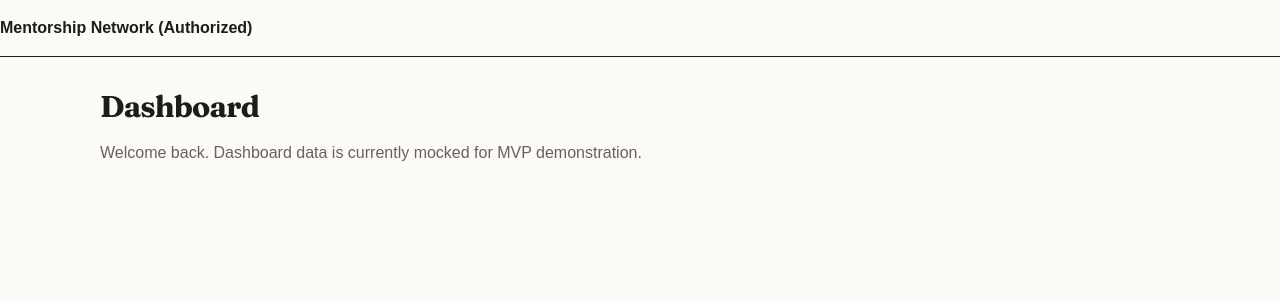
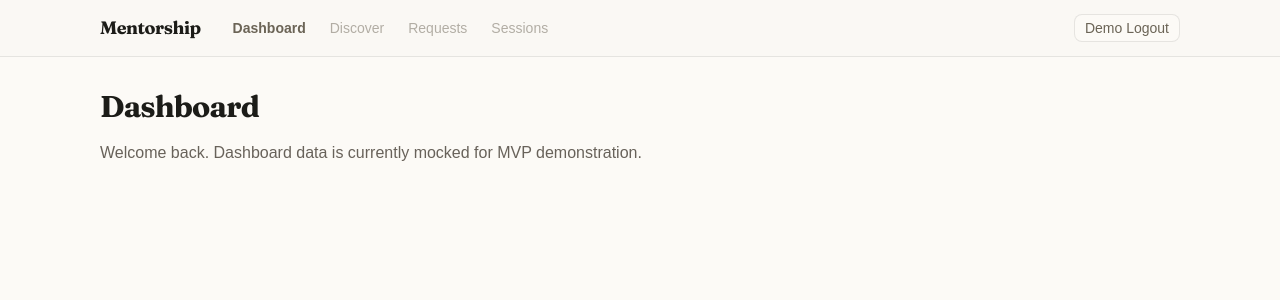
Before and after one commit to bounswe/bounswe2026group5, a React (Vite) app in the folder web/: page /dashboard in a window 1280 px wide. Shown: the top 300 px of the page. Built offline with nearby package versions, Linux system fonts and the light colour scheme; sample sign-in values are in the browser's storage.

Commit message:
feat: add authorized header navigation for logged-in pages

```diff
--- /dev/null
+++ b/web/src/components/layout/AuthorizedHeader.tsx
@@ -0,0 +1,58 @@
+// web/src/components/layout/AuthorizedHeader.tsx
+import { Link, useRouter } from '@tanstack/react-router'
+import { setDemoAuthRole } from '@/lib/demoAuth'
+import { Button } from '@/components/ui/button'
+
+export function AuthorizedHeader() {
+  const router = useRouter()
+
+  const handleLogout = () => {
+    // FUTURE: This will make an API call to Django to invalidate the real session/token.
+    setDemoAuthRole(null)
+    router.navigate({ to: '/login' })
+  }
+
+  return (
+    <header className="sticky top-0 z-50 w-full border-b border-line bg-header-bg backdrop-blur-md">
+        <div className="page-wrap flex h-14 items-center justify-between">
+
+        {/* Left Side: Logo and Navigation */}
+        <div className="flex items-center gap-8">
+          <Link to="/dashboard" className="font-bold font-display tracking-tight text-lg text-ink">
+            Mentorship
+          </Link>
+
+          {/* Desktop Navigation */}
+          <nav className="hidden sm:flex items-center gap-6">
+            <Link
+              to="/dashboard"
+              activeProps={{ className: "text-ink font-semibold" }}
+              className="text-sm font-medium text-ink-soft hover:text-ink transition-colors"
+            >
+              Dashboard
+            </Link>
+
+            {/* FUTURE: Replace these with real NavLinks once routes are made */}
+            <span className="text-sm font-medium text-ink-soft cursor-not-allowed opacity-50" title="Coming soon">
+              Discover
+            </span>
+            <span className="text-sm font-medium text-ink-soft cursor-not-allowed opacity-50" title="Coming soon">
+              Requests
+            </span>
+            <span className="text-sm font-medium text-ink-soft cursor-not-allowed opacity-50" title="Coming soon">
+              Sessions
+            </span>
+          </nav>
+        </div>
+
+        {/* Right Side: User Actions */}
+        <div className="flex items-center gap-4">
+          <Button variant="outline" size="sm" onClick={handleLogout} className="border-line text-sm text-ink-soft hover:text-ink">
+            Demo Logout
+          </Button>
+        </div>
+
+      </div>
+    </header>
+  )
+}
--- a/web/src/routes/_authorized/route.tsx
+++ b/web/src/routes/_authorized/route.tsx
@@ -1,6 +1,7 @@
 // web/src/routes/_authorized/route.tsx
 import { createFileRoute, Outlet, redirect } from '@tanstack/react-router'
 import { isAuthenticated } from '@/lib/demoAuth'
+import { AuthorizedHeader } from '@/components/layout/AuthorizedHeader'
 
 export const Route = createFileRoute('/_authorized')({
   beforeLoad: () => {
@@ -17,12 +18,7 @@ export const Route = createFileRoute('/_authorized')({
 function AuthorizedLayout() {
   return (
     <div className="flex min-h-screen flex-col bg-background">
-      {/* TODO: Add AuthorizedHeader in Phase 2 */}
-      <header className="sticky top-0 z-50 w-full border-b bg-background/95 backdrop-blur supports-[backdrop-filter]:bg-background/60">
-        <div className="container flex h-14 items-center">
-          <span className="font-bold">Mentorship Network (Authorized)</span>
-        </div>
-      </header>
+      <AuthorizedHeader />
 
       <main className="flex-1">
         <Outlet />
```
Also changed, not shown: 1 other file (tests, documents, lock files or other folders).
